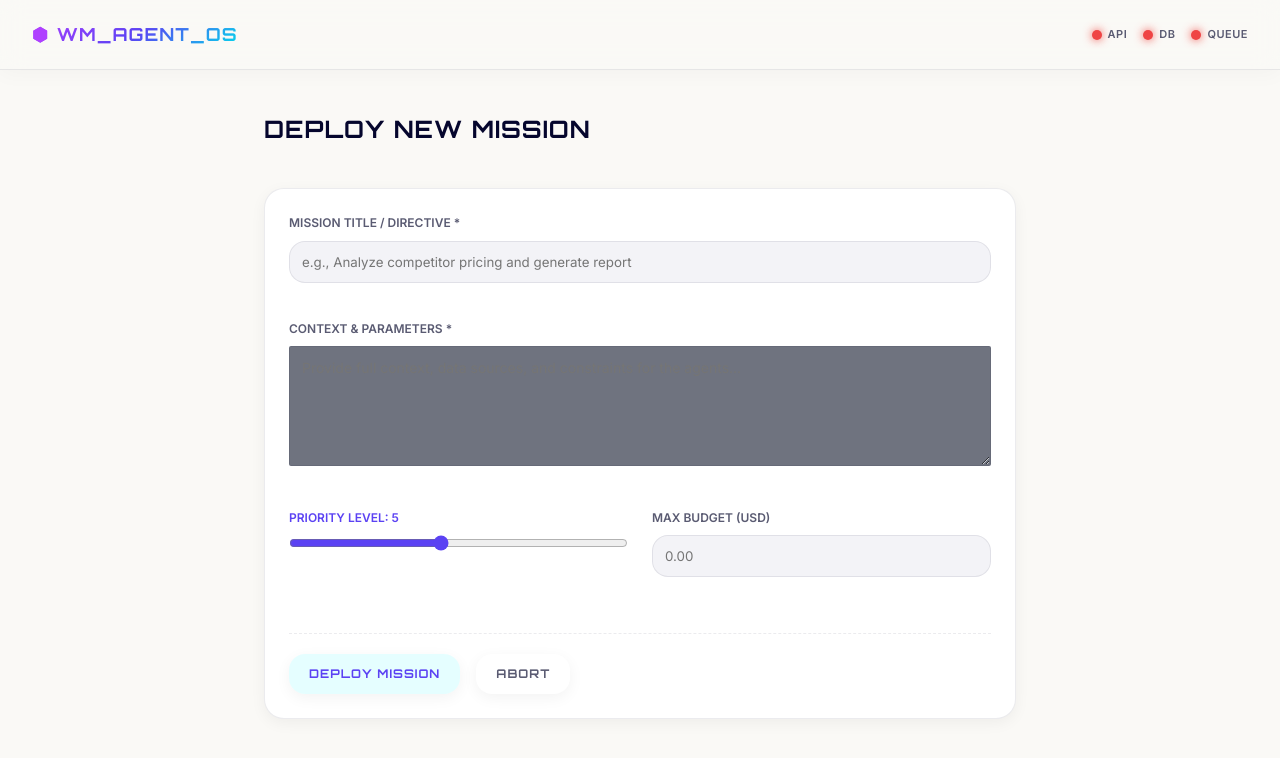
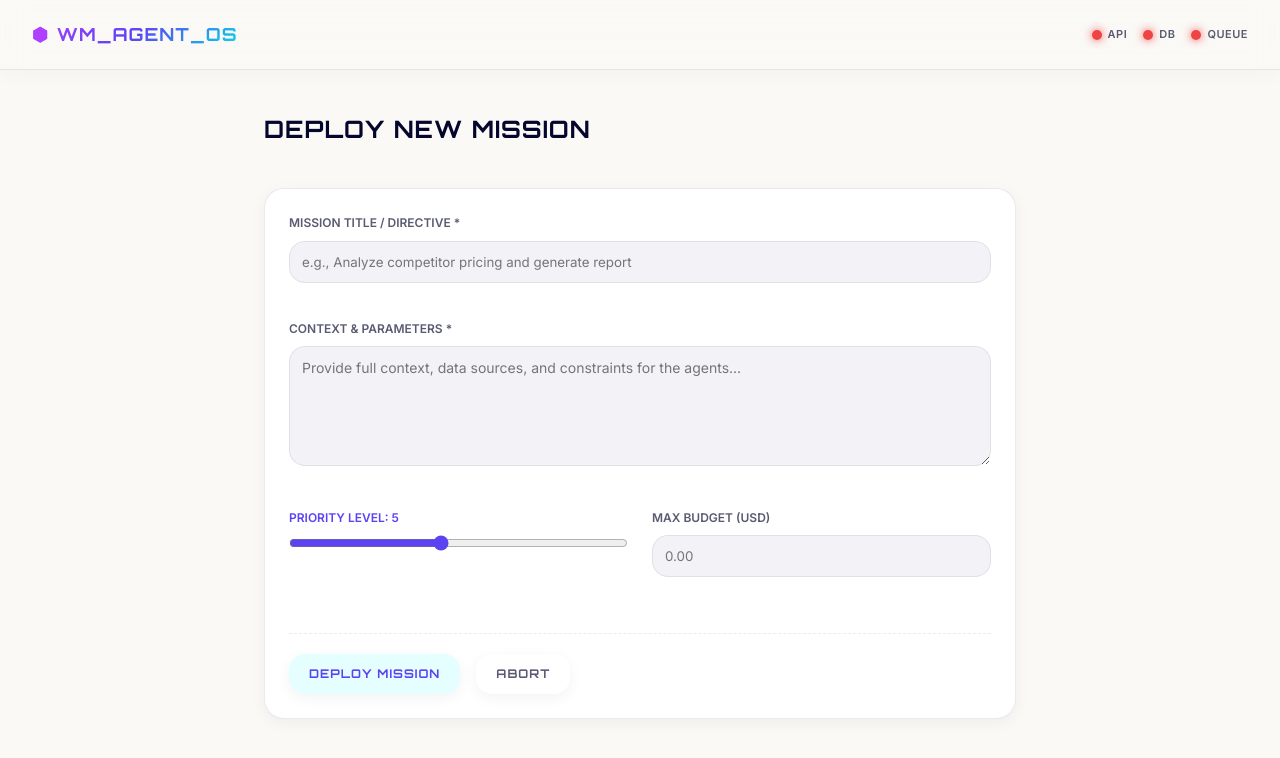
Before and after one commit to algorithmicsanti/multiagent, a Next.js app in the folder apps/dashboard/: page /missions/new in a window 1280 px wide. Shown: the top 758 px of the page. Built offline with nearby package versions, Linux system fonts and the light colour scheme; no server answers.

Commit message:
fix: update textarea input styles to light theme

```diff
--- a/apps/dashboard/src/app/missions/new/page.tsx
+++ b/apps/dashboard/src/app/missions/new/page.tsx
@@ -83,7 +83,7 @@ export default function NewMissionPage() {
             <label className="data-label" style={{ marginBottom: "8px", display: "block" }}>CONTEXT & PARAMETERS *</label>
             <textarea
               className="form-textarea"
-              style={{ background: "rgba(15, 23, 42, 0.6)", border: "1px solid var(--border)", color: "#fff", padding: "12px", width: "100%", minHeight: "120px", borderRadius: "2px", fontFamily: "var(--font)" }}
+              style={{ background: "var(--bg3)", border: "1px solid var(--border)", color: "var(--text)", padding: "12px", width: "100%", minHeight: "120px", borderRadius: "16px", fontFamily: "inherit" }}
               required
               value={form.description}
               onChange={(e) => setForm((f) => ({ ...f, description: e.target.value }))}
```
